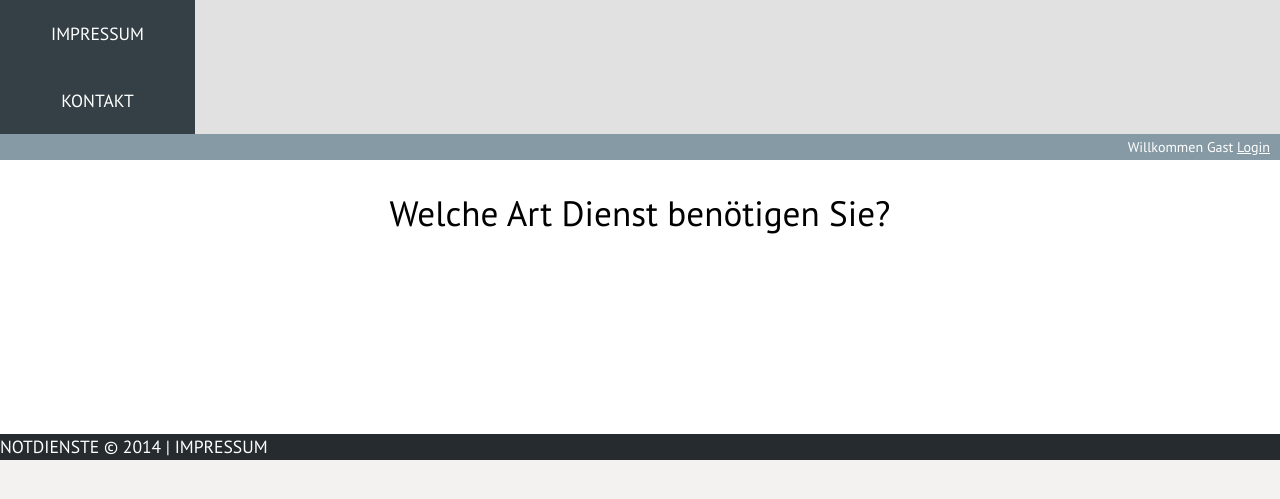
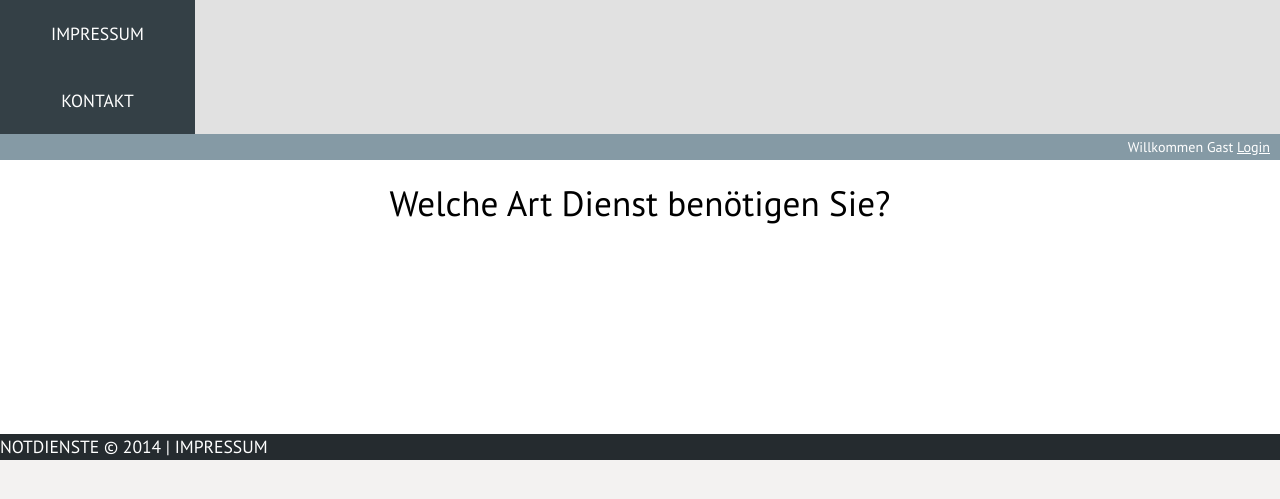
Before and after one commit to sulami/strugz, a Django app: template templates/index.html in a window 1280 px wide. Shown: the part 198-697 px from the top of the page. Run offline with Django 3.2, Linux system fonts and the light colour scheme; the template is opened without the code that fills it, so the values that code supplies are empty.

Commit message:
templates/index; static/nd-style: remove content-text again

```diff
--- a/static/nd-style.css
+++ b/static/nd-style.css
@@ -155,9 +155,6 @@ div#user a:hover {
     background: #fff;
     min-height: 300px;
 }
-div#content-text {
-    padding: 10px;
-}
 h1#intro {
     text-align: center;
 }
--- a/templates/index.html
+++ b/templates/index.html
@@ -3,7 +3,6 @@
 {% block title %}{% endblock %}
 
 {% block content %}
-    <div id="content-text">
     <h1 id="intro">Welche Art Dienst ben&ouml;tigen Sie?</h1>
     <ul id="intro">
     {% for category in categories %}
@@ -12,5 +11,4 @@
         </li>
     {% endfor %}
     </ul>
-    </div>
 {% endblock %}
```
Lines whose indentation alone changed are shown as unchanged.
